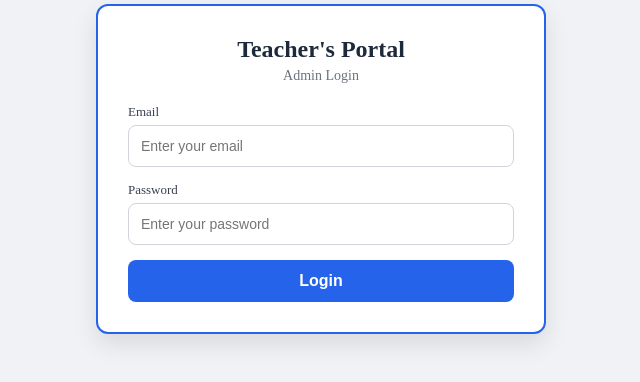
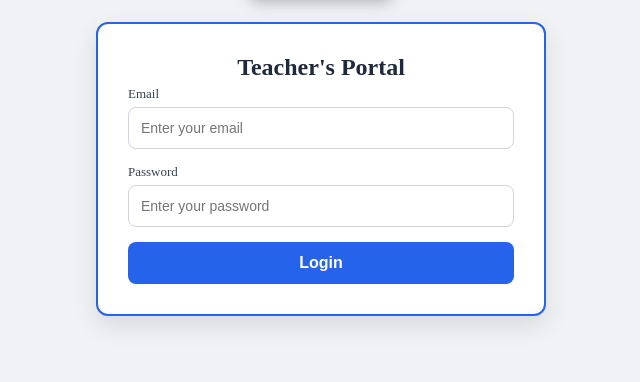
Before and after one commit to Aleguiojo777/Teacher-Portal, a plain HTML site: page frontend/login.html in a window 1280 px wide. Shown: the part 296-678 px from the top of the page, without its empty margins (319-959 px from the left). Drawn offline with Linux system fonts and the light colour scheme.

Commit message:
UI updated
ssfd

```diff
--- a/frontend/login.html
+++ b/frontend/login.html
@@ -15,7 +15,7 @@
 
     <div class="login-card">
         <h2>Teacher's Portal</h2>
-        <p>Admin Login</p>
+
 
         <div id="message" class="message"></div>
 
```
